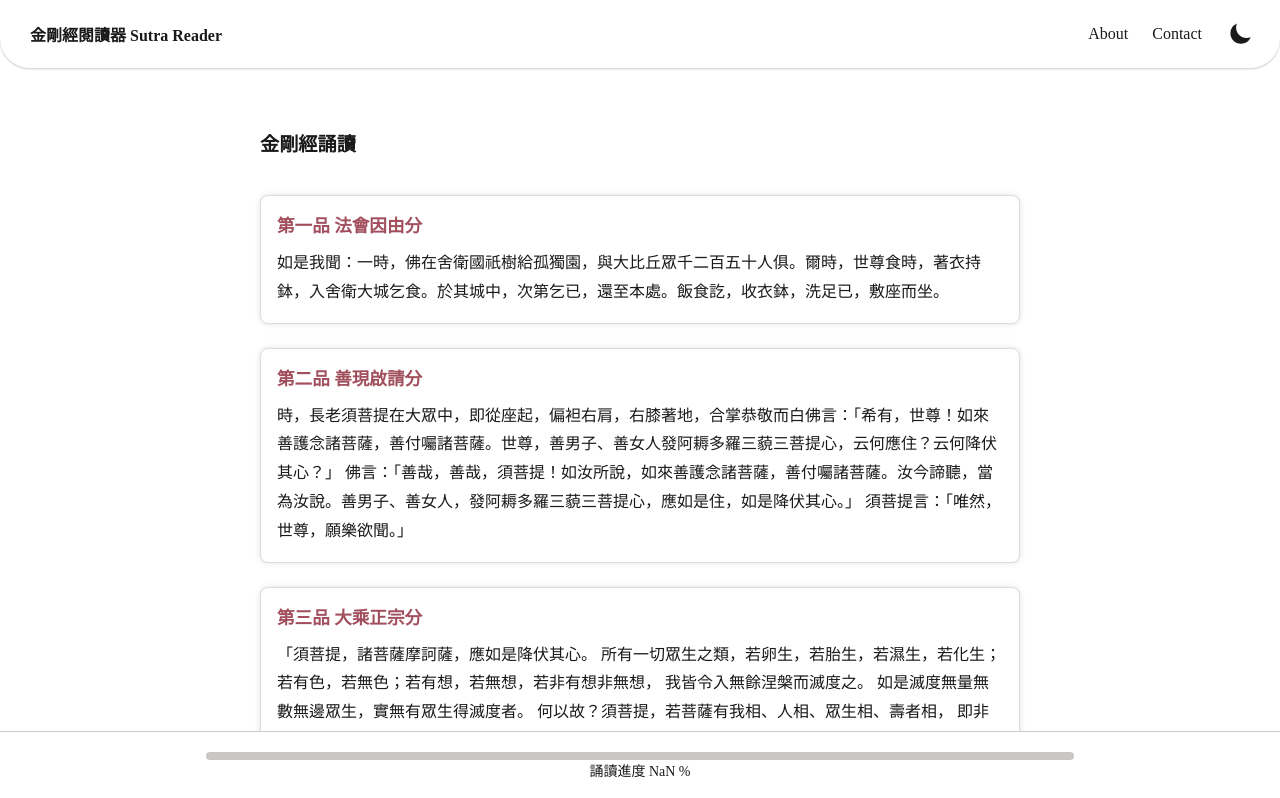
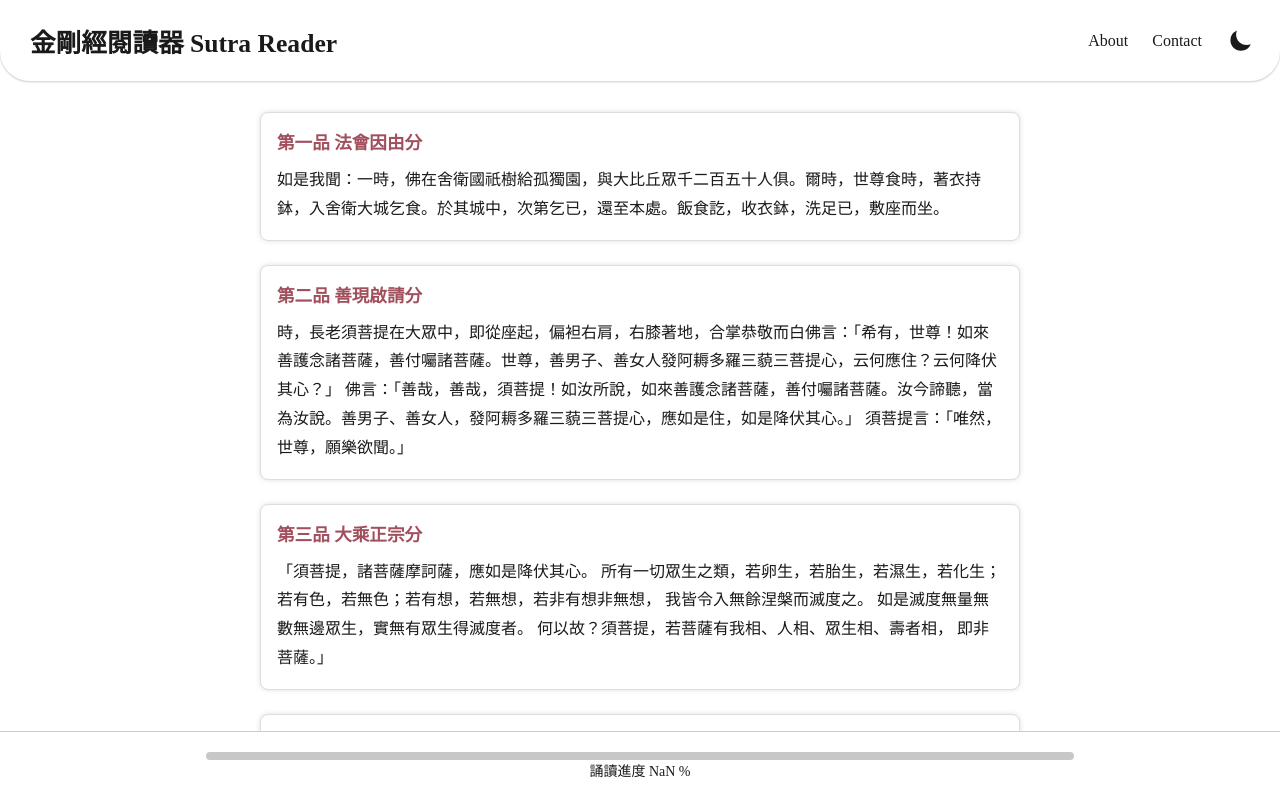
Before and after one commit to brownishgreen/sutra-reader, a Vue app: page /sutra-reader/home in a window 1280 px wide. Shown: the top 798 px of the page. Built offline with nearby package versions, Linux system fonts and the light colour scheme; a web font is replaced by a local one.

Commit message:
Refactor(UI): adjust font size

```diff
--- a/src/components/AppHeader.vue
+++ b/src/components/AppHeader.vue
@@ -116,9 +116,13 @@ defineEmits(['navigate'])
     align-items: center;
 
     .site-title {
-      font-size: 1rem;
+      font-size: 1.6rem;
       font-weight: bold;
       margin: 0;
+
+      @media (max-width: 768px) {
+        font-size: 1rem;
+      }
     }
 
     .nav-buttons {
--- a/src/components/SutraReader.vue
+++ b/src/components/SutraReader.vue
@@ -1,7 +1,5 @@
 <template>
     <div class="sutra-reader">
-      <p class="title">金剛經誦讀</p>
-      <br>
       <div
           v-for="item in sutraList"
           :key="item.id"
@@ -71,7 +69,7 @@ onMounted(() => {
 <style scoped lang="scss">
 .sutra-reader {
   max-width: 800px;
-  margin: 40px auto;
+  margin: 10px auto;
   padding: 20px;
 }
 
```
